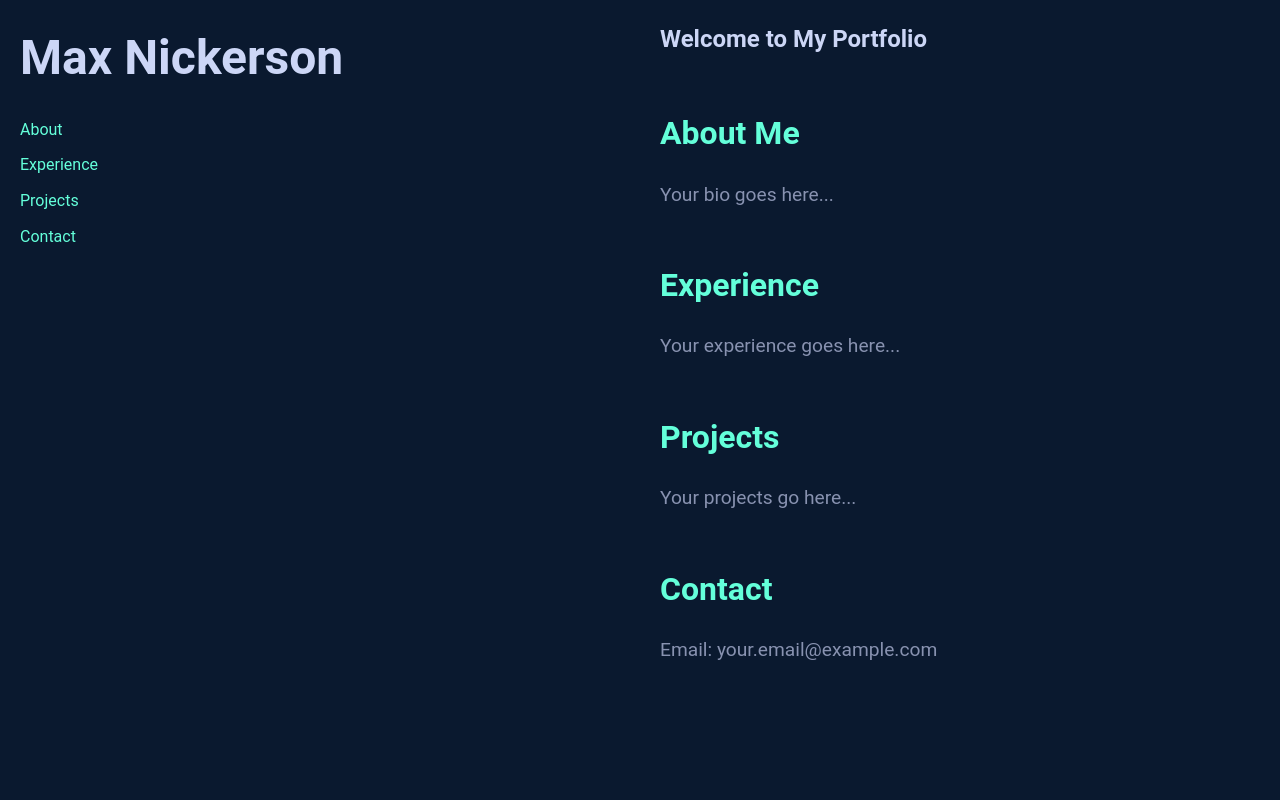
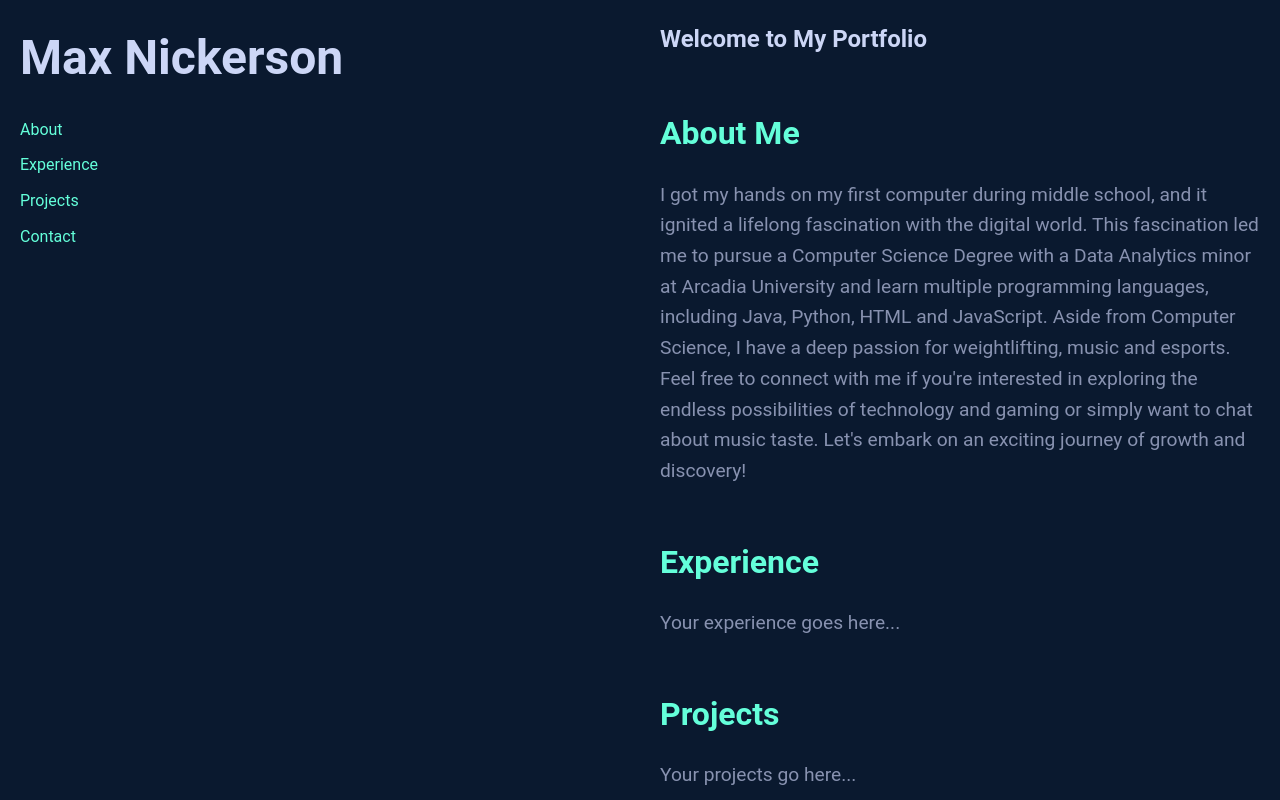
Before and after one commit to MaxNickerson/personal-portfolio, a React (Create React App) app: page / in a window 1280 px wide. Built offline with nearby package versions, Linux system fonts and the light colour scheme.

Commit message:
Still needs to be alligned properly

```diff
--- a/src/components/About.js
+++ b/src/components/About.js
@@ -18,7 +18,9 @@ const AboutContainer = styled.section`
 const About = () => (
   <AboutContainer id="about">
     <h2>About Me</h2>
-    <p>Your bio goes here...</p>
+    <p>I got my hands on my first computer during middle school, and it ignited a lifelong fascination with the digital world. This fascination led me to pursue a Computer Science Degree with a Data Analytics minor at Arcadia University and learn multiple programming languages, including Java, Python, HTML and JavaScript.
+
+Aside from Computer Science, I have a deep passion for weightlifting, music and esports. Feel free to connect with me if you're interested in exploring the endless possibilities of technology and gaming or simply want to chat about music taste. Let's embark on an exciting journey of growth and discovery!</p>
   </AboutContainer>
 );
 
--- a/src/pages/Home.js
+++ b/src/pages/Home.js
@@ -92,7 +92,10 @@ const Home = () => (
       </Header>
       <Section id="about">
         <h2>About Me</h2>
-        <p>Your bio goes here...</p>
+        <p>I got my hands on my first computer during middle school, and it ignited a lifelong fascination with the digital world. This fascination led me to pursue a Computer Science Degree with a Data Analytics minor at Arcadia University and learn multiple programming languages, including Java, Python, HTML and JavaScript.
+
+Aside from Computer Science, I have a deep passion for weightlifting, music and esports. Feel free to connect with me if you're interested in exploring the endless possibilities of technology and gaming or simply want to chat about music taste. Let's embark on an exciting journey of growth and discovery!
+  </p>
       </Section>
       <Section id="experience">
         <h2>Experience</h2>
```
